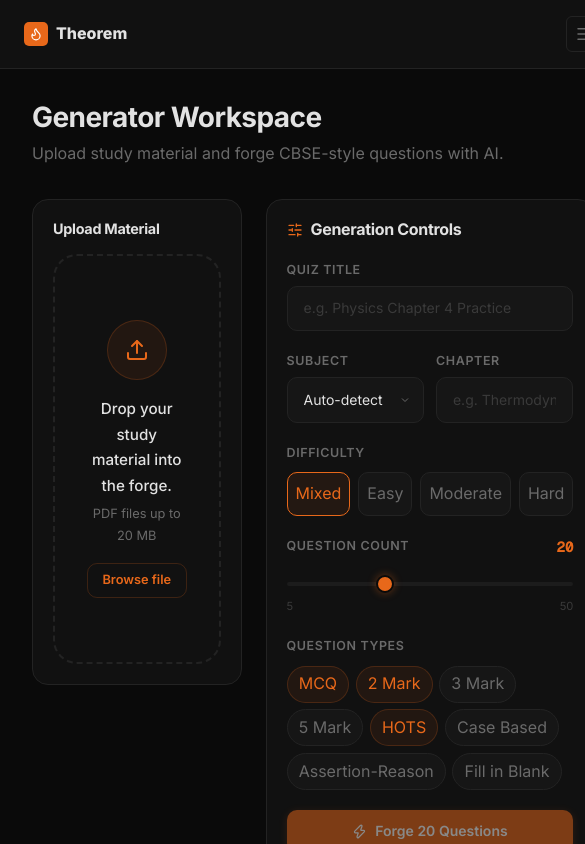
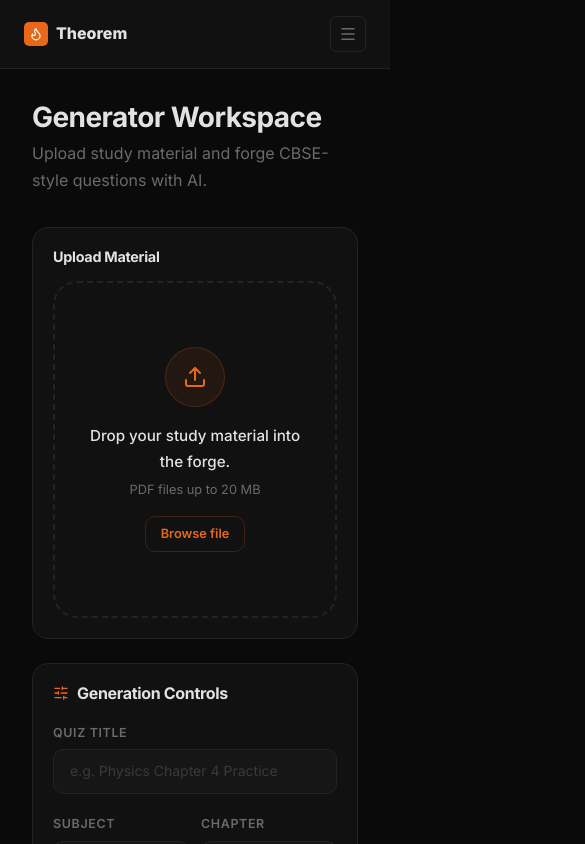
Before and after one commit to dakshSeh/Theorem, a Next.js app: page /generate in a window 390 px wide. Shown: the top 844 px of the page, 585 px wide, since content can reach past the window. Built offline with nearby package versions, Linux system fonts and the light colour scheme.

Commit message:
first commit

```diff
--- a/src/app/(app)/dashboard/page.tsx
+++ b/src/app/(app)/dashboard/page.tsx
@@ -98,7 +98,7 @@
       </div>
 
       {/* Content grid */}
-      <div style={{ display: 'grid', gridTemplateColumns: '1fr 1fr', gap: '1.5rem' }}>
+      <div className="grid grid-cols-1 md:grid-cols-2 gap-6">
         {/* Recent Uploads */}
         <motion.div initial={{ opacity: 0, y: 16 }} animate={{ opacity: 1, y: 0 }} transition={{ delay: 0.2 }} className="card" style={{ gridColumn: '1' }}>
           <div style={{ display: 'flex', alignItems: 'center', justifyContent: 'space-between', marginBottom: '1.25rem' }}>
--- a/src/app/(app)/generate/page.tsx
+++ b/src/app/(app)/generate/page.tsx
@@ -174,7 +174,7 @@
           />
         </div>
       ) : (
-        <div style={{ display: 'grid', gridTemplateColumns: '1fr 1fr', gap: '1.5rem', alignItems: 'start' }}>
+        <div className="grid grid-cols-1 md:grid-cols-2 gap-6 items-start">
           {/* Left: Upload + Preview */}
           <div style={{ display: 'flex', flexDirection: 'column', gap: '1.25rem' }}>
             <div className="card">
--- a/src/app/(app)/saved/page.tsx
+++ b/src/app/(app)/saved/page.tsx
@@ -69,7 +69,7 @@
         </div>
       </motion.div>
 
-      <div style={{ display: 'grid', gridTemplateColumns: '200px 1fr', gap: '1.5rem', alignItems: 'start' }}>
+      <div className="grid grid-cols-1 md:grid-cols-[200px_1fr] gap-6 items-start">
         {/* Folder sidebar */}
         <motion.div initial={{ opacity: 0, x: -12 }} animate={{ opacity: 1, x: 0 }} transition={{ delay: 0.1 }} className="card" style={{ padding: '1rem' }}>
           <div style={{ display: 'flex', alignItems: 'center', justifyContent: 'space-between', marginBottom: '0.75rem' }}>
```
